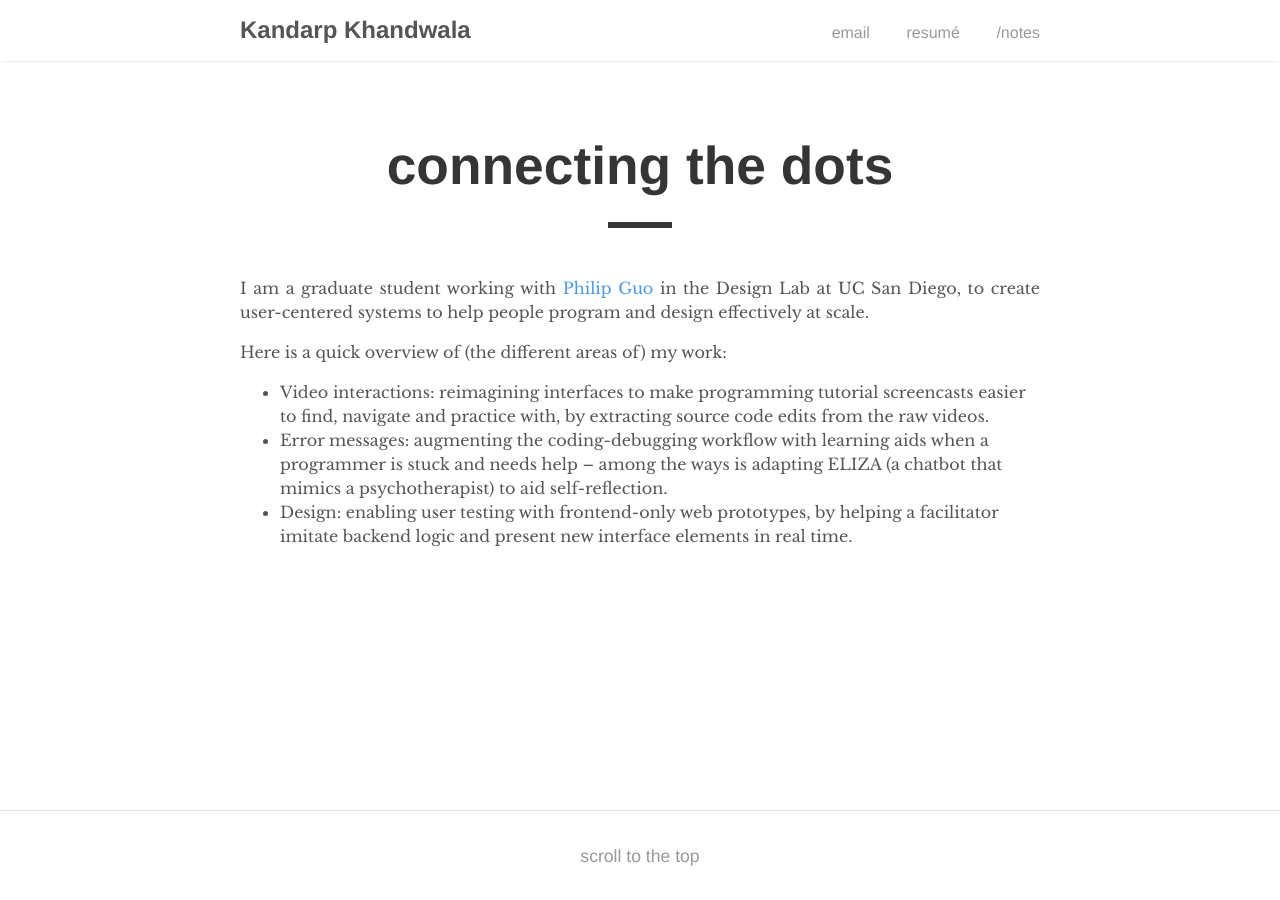
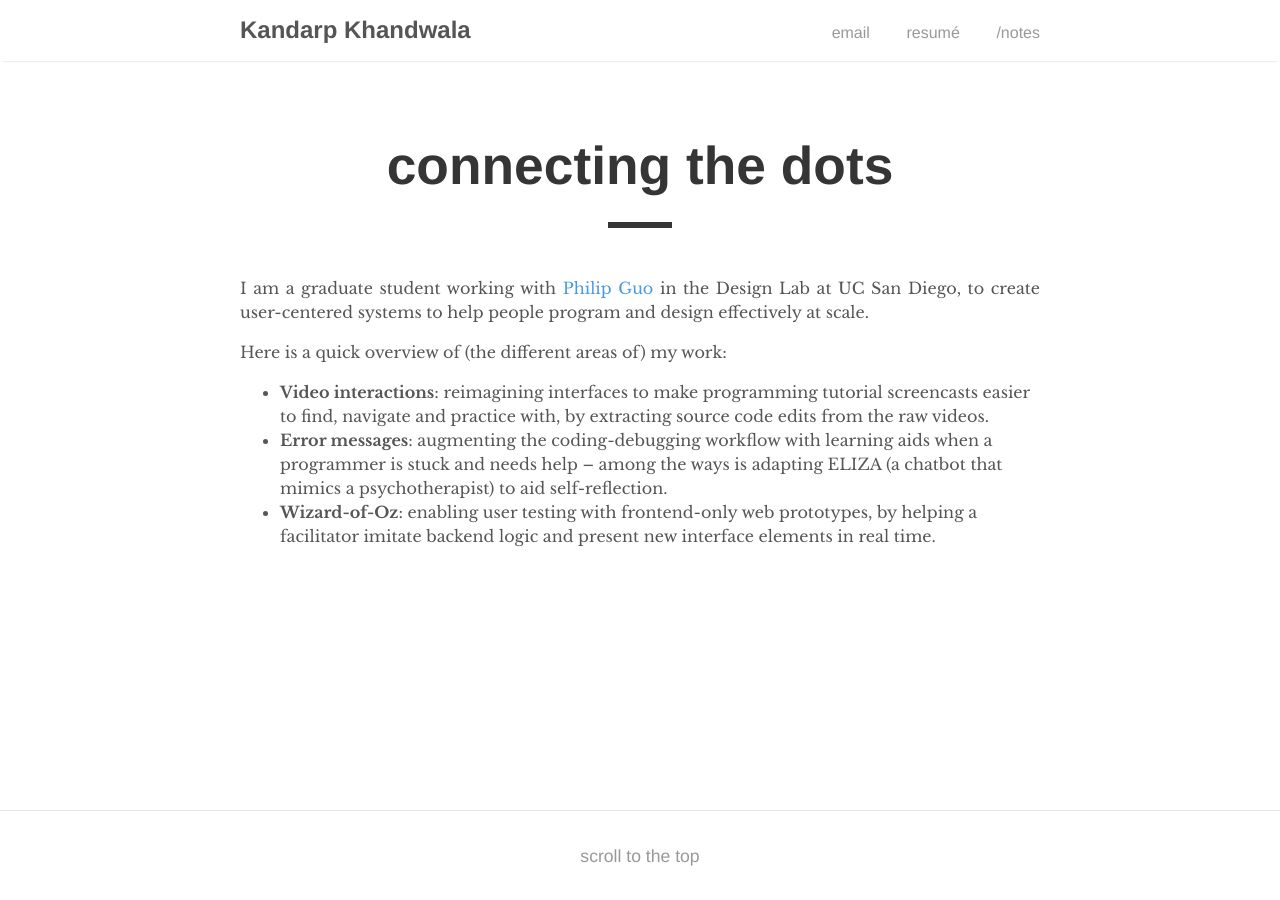
Before and after one commit to kandarpksk/kandarpksk.github.io, a Jekyll site: the page built from _posts/2018-01-30-about.md, in a window 1280 px wide. Built offline with Jekyll 4.4.1, drawn with Linux system fonts in a browser that asks for light colours.

Commit message:
Update 2018-01-30-about.md

```diff
--- a/_posts/2018-01-30-about.md
+++ b/_posts/2018-01-30-about.md
@@ -9,6 +9,6 @@
 I am a graduate student working with [Philip Guo](http://pgbovine.net) in the Design Lab at UC San Diego, to create user-centered systems to help people program and design effectively at scale.
 
 Here is a quick overview of (the different areas of) my work:
-- Video interactions: reimagining interfaces to make programming tutorial screencasts easier to find, navigate and practice with, by extracting source code edits from the raw videos.
-- Error messages: augmenting the coding-debugging workflow with learning aids when a programmer is stuck and needs help -- among the ways is adapting ELIZA (a chatbot that mimics a psychotherapist) to aid self-reflection.
-- Design: enabling user testing with frontend-only web prototypes, by helping a facilitator imitate backend logic and present new interface elements in real time.
+- **Video interactions**: reimagining interfaces to make programming tutorial screencasts easier to find, navigate and practice with, by extracting source code edits from the raw videos.
+- **Error messages**: augmenting the coding-debugging workflow with learning aids when a programmer is stuck and needs help -- among the ways is adapting ELIZA (a chatbot that mimics a psychotherapist) to aid self-reflection.
+- **Wizard-of-Oz**: enabling user testing with frontend-only web prototypes, by helping a facilitator imitate backend logic and present new interface elements in real time.
```
